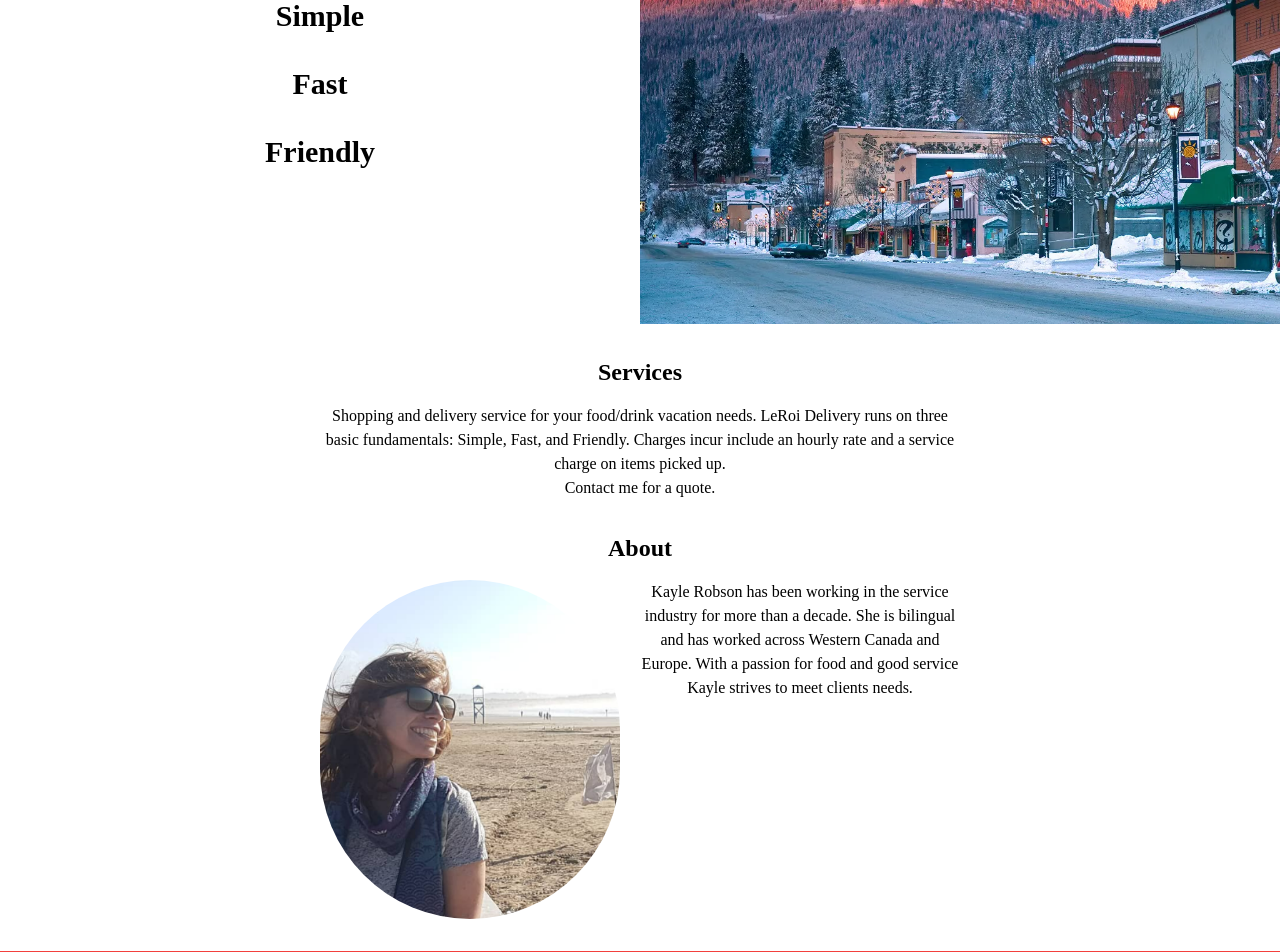
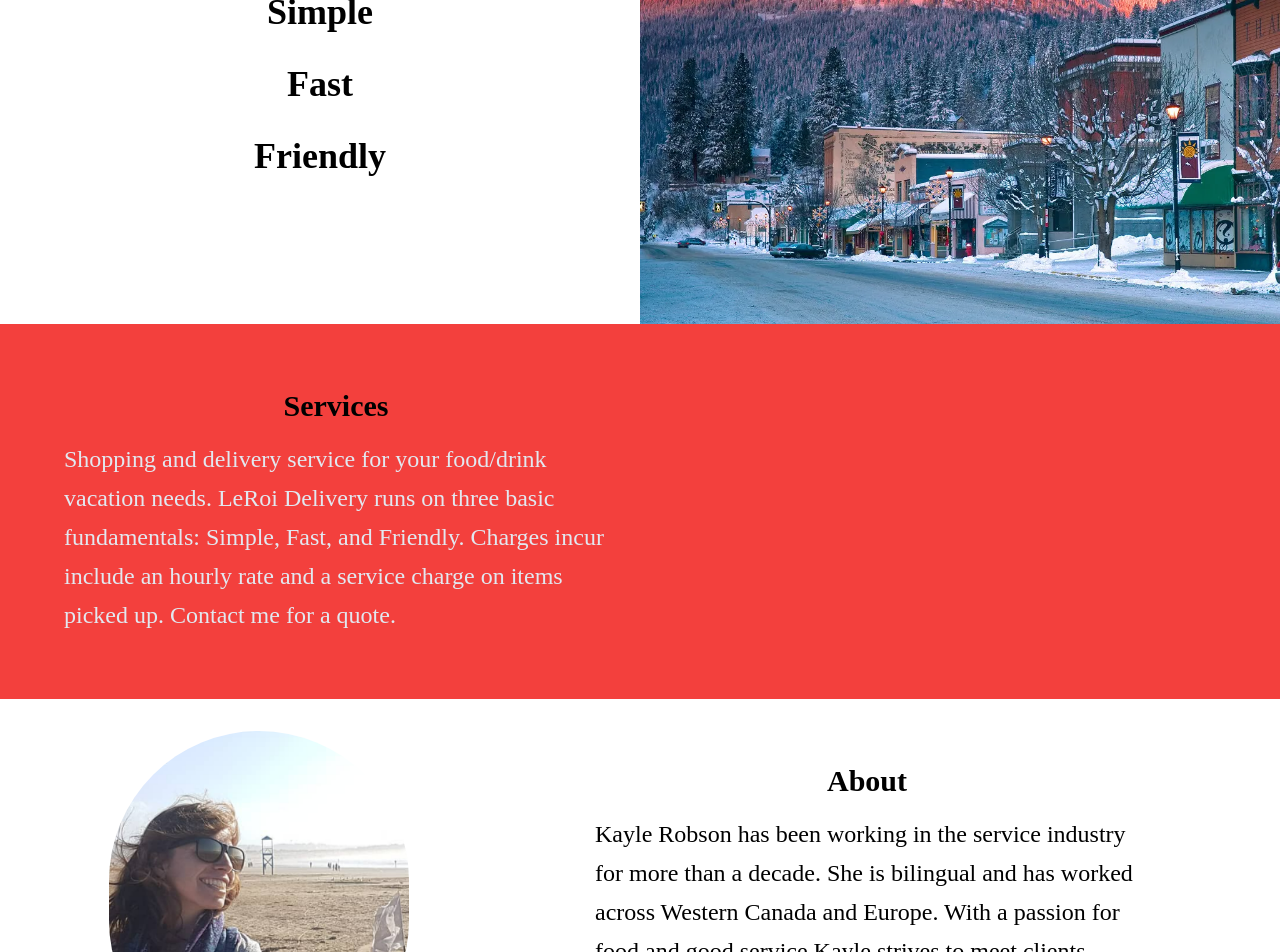
Before and after one commit to revyrob/leroiDeliver, a React (Create React App) app: page / in a window 1280 px wide. Shown: the part 220-1172 px from the top of the page. Built offline with nearby package versions, Linux system fonts and the light colour scheme; no server answers.

Commit message:
working on website

```diff
--- a/src/components/About/About.jsx
+++ b/src/components/About/About.jsx
@@ -3,13 +3,13 @@ import pic from '../../assets/images/kayle2.png';
 
 function About() {
   return (
-    <section id="about" className='max-w-screen-xl mx-auto md:w-1/2'>
+    <section id="about" className='max-w-screen-xl mx-auto p-8 '>
 
-        <h1 className='text-2xl font-black mt-8 mb-4 '>About</h1>
-        <div className='sm:flex flex-col md:flex-row justify-between'>
+        <div className='sm:flex flex-col md:flex-row justify-around'>
         <img src={pic} alt="kayle robson" className='rounded-full flex items-center justify-center max-w-[300px]'/>
         <div className='w-1/2'>
-        <p>Kayle Robson has been working in the service industry for more than a decade.  She is bilingual and has worked across
+        <h1 className='text-2xl font-black pt-8 mb-4 text-center md:text-3xl'>About</h1>
+        <p className='text-left px-8 pb-8 text-2xl leading-relaxed'>Kayle Robson has been working in the service industry for more than a decade.  She is bilingual and has worked across
           Western Canada and Europe.  With a passion for food and good service Kayle strives to meet clients needs.</p>
           </div>
           </div>
--- a/src/components/Banner/Banner.jsx
+++ b/src/components/Banner/Banner.jsx
@@ -4,9 +4,9 @@ import rossland from '../../assets/images/rossland.jpg';
 function Banner() {
   return (
     <section className='flex flex-col md:flex-row justify-center items-center mx-auto max-w-screen-xl'>
-<div className='w-full md:w-1/2 flex flex-col justify-between items-center font-black'><h1 className='text-3xl my-4'>Simple</h1>
-<h1 className='text-3xl my-4'>Fast</h1>
-<h1 className='text-3xl my-4'>Friendly</h1></div>
+<div className='w-full md:w-1/2 flex flex-col justify-between items-center font-black'><h1 className='text-4xl my-4'>Simple</h1>
+<h1 className='text-4xl my-4'>Fast</h1>
+<h1 className='text-4xl my-4'>Friendly</h1></div>
 <div className='w-full md:w-1/2'><img src={rossland} alt='rossland' className='w-full'></img>
 </div>
     </section>
--- a/src/components/Serv/Serv.jsx
+++ b/src/components/Serv/Serv.jsx
@@ -2,10 +2,15 @@ import React from 'react'
 
 function Serv() {
   return (
-    <section id="servcies" className='max-w-screen-xl mx-auto md:w-1/2'>
-        <h1 className='text-2xl font-black mt-8 mb-4 '>Services</h1>
-        <p>Shopping and delivery service for your food/drink vacation needs.  LeRoi Delivery runs on three basic fundamentals: Simple, Fast, and Friendly.  Charges incur include an hourly rate and a service charge on items picked up.</p>
-        <p>Contact me for a quote.</p>
+    <section id="servcies" className='max-w-screen-xl mx-auto p-8 bg-[#F3403D] '>
+      <div className='sm:w-full md:w-1/2'>
+        <h1 className='text-2xl font-black pt-8 mb-4 align-left md:text-3xl'>Services</h1>
+        <p className='text-slate-200 text-left px-8 pb-8 text-2xl leading-relaxed'>Shopping and delivery service for your food/drink vacation needs.  LeRoi Delivery runs on three basic fundamentals: Simple, Fast, and Friendly.  Charges incur include an hourly rate and a service charge on items picked up.
+        Contact me for a quote.</p>
+        </div>
+        <div className='sm:w-full h-0 md:w-1/2'>
+
+        </div>
     </section>
   )
 }
```
